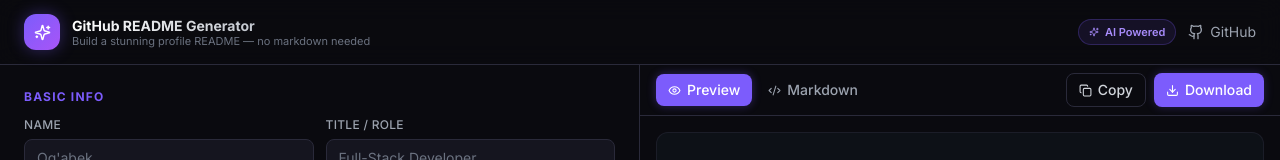
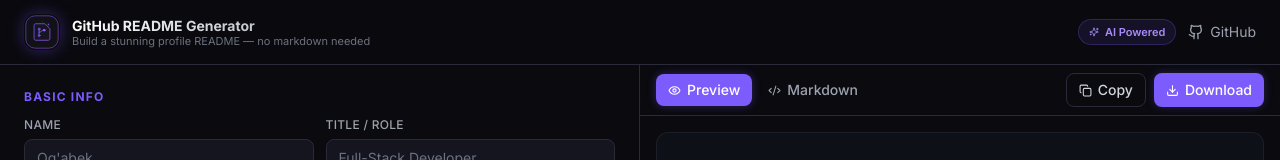
Before and after one commit to OgabekHub/github-readme-generator, a Next.js app: page / in a window 1280 px wide. Shown: the top 160 px of the page. Built offline with nearby package versions, Linux system fonts and the light colour scheme.

Commit message:
style: add custom brand SVG logo and favicon

```diff
--- a/app/page.tsx
+++ b/app/page.tsx
@@ -16,9 +16,11 @@
       <header className="sticky top-0 z-20 border-b border-[#2a2a3a] px-6 py-3.5 flex items-center justify-between bg-[#0a0a0f]/90 backdrop-blur-md">
         <div className="flex items-center gap-3">
           {/* Logo */}
-          <div className="w-9 h-9 rounded-xl bg-gradient-to-br from-[#7C5CFC] to-[#a855f7] flex items-center justify-center glow-pulse shrink-0">
-            <Sparkles size={17} className="text-white" />
-          </div>
+          <img
+            src="/logo.svg"
+            alt="GitHub README Generator Logo"
+            className="w-9 h-9 glow-pulse shrink-0 rounded-xl"
+          />
           <div>
             <h1 className="text-sm font-bold leading-tight bg-gradient-to-r from-white to-gray-400 bg-clip-text text-transparent">
               GitHub README Generator
```
Also changed, not shown: app/icon.svg (added), public/logo.svg (added).
